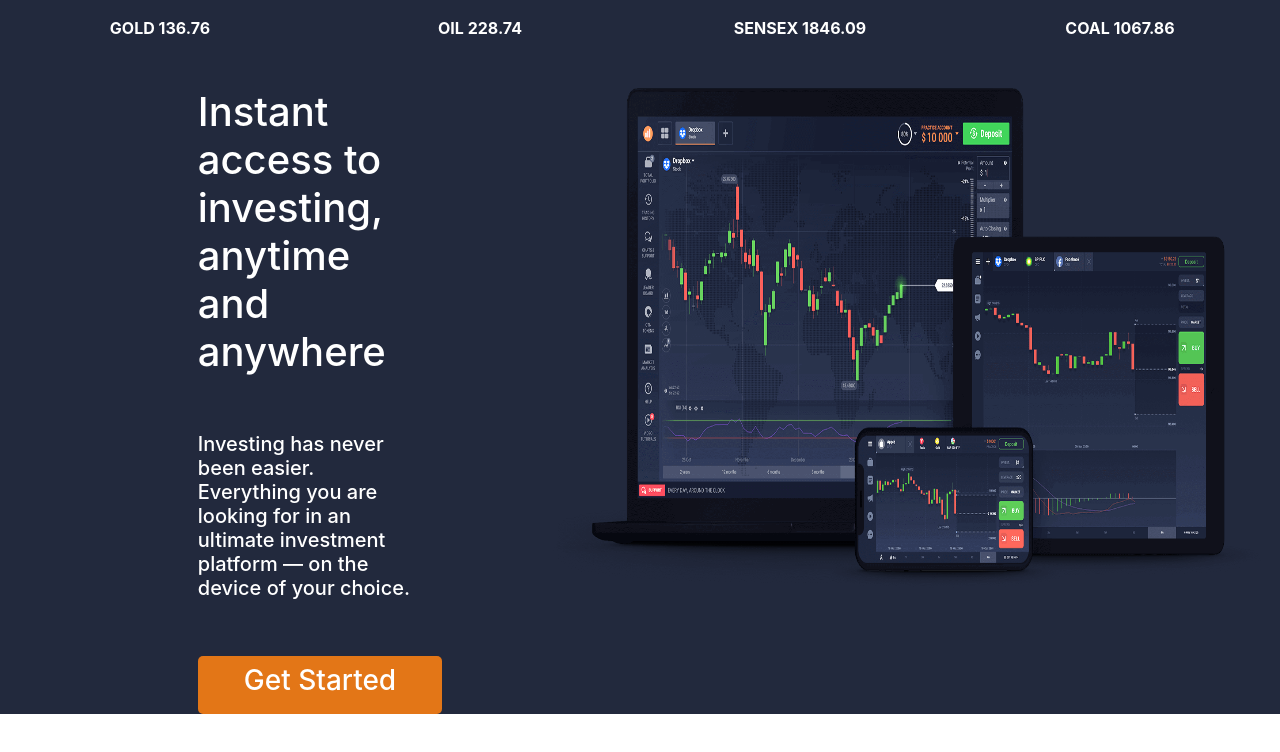
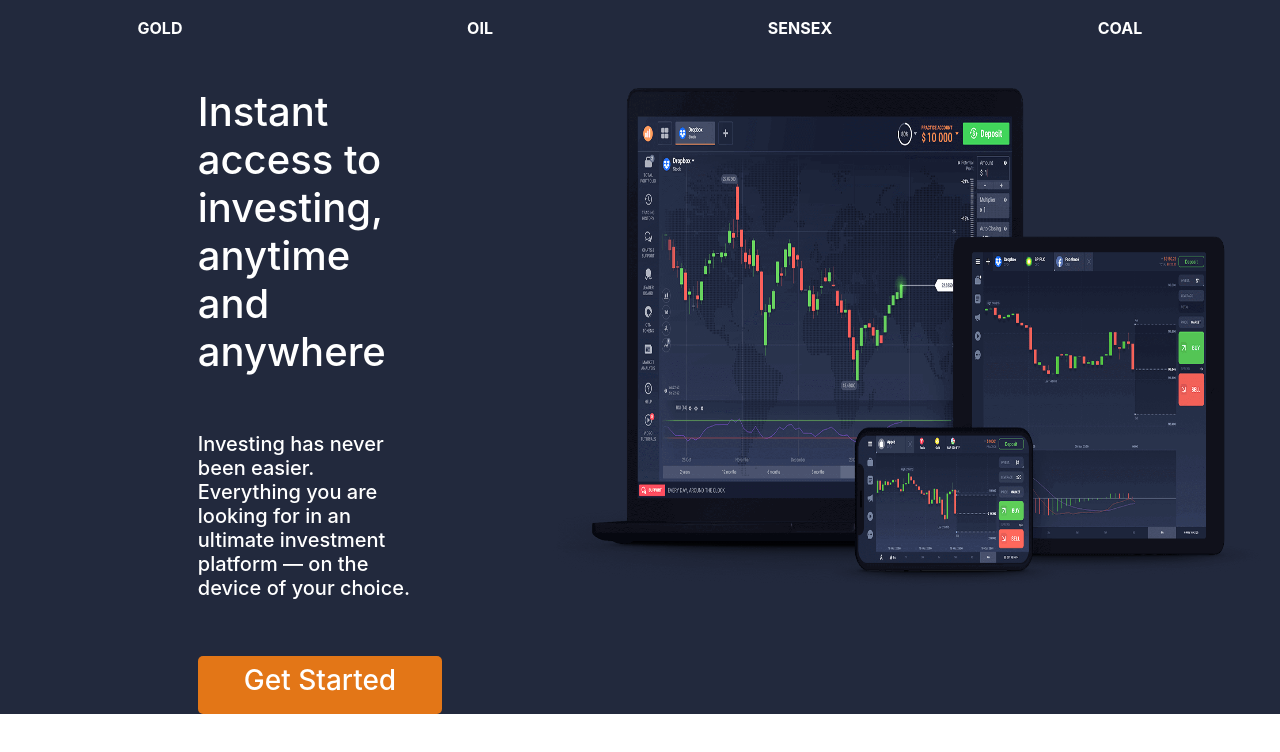
Before and after one commit to KaustubhJha-TUL-UpperFunnel/WTSem6, a React (Create React App) app: page / in a window 1280 px wide. Shown: the top 752 px of the page. Built offline with nearby package versions, Linux system fonts and the light colour scheme; no server answers.

Commit message:
updated navbar

```diff
--- /dev/null
+++ b/db.json
@@ -0,0 +1,8 @@
+{
+  "prices":[
+    {"gold": 42470,
+    "oil": 36.12,
+    "sensex": 29.231,
+    "coal": 34.02}
+  ]
+}
--- a/package.json
+++ b/package.json
@@ -8,6 +8,7 @@
     "@testing-library/user-event": "^7.2.1",
     "axios": "^0.19.2",
     "bootstrap": "^4.4.1",
+    "json-server": "^0.16.1",
     "node-sass": "^4.13.1",
     "react": "^16.12.0",
     "react-animate-on-scroll": "^2.1.5",
@@ -22,7 +23,8 @@
     "start": "react-scripts start",
     "build": "react-scripts build",
     "test": "react-scripts test",
-    "eject": "react-scripts eject"
+    "eject": "react-scripts eject",
+    "json:server": "json-server --watch db.json --port 3004"
   },
   "eslintConfig": {
     "extends": "react-app"
--- a/src/App.js
+++ b/src/App.js
@@ -6,7 +6,6 @@ import "./styles/spinner.css";
 import stockImage from "./Assets/stockImg.png";
 import TopNavBar from "./components/topNavbar";
 import axios from 'axios';
-import { findByLabelText } from '@testing-library/react';
 
 var timeseries = require("timeseries-analysis");
 
@@ -41,9 +40,19 @@ class App extends Component {
     forecastStarted:false,
     forecastedValue:0,
     actualValue:null,
-    year:0
+    year:0,
+    topNavbarData:null
   }
 
+  setNavbarData =()=>{
+    axios.get("https://wt-project-be33d.firebaseio.com/prices.json")
+    .then(response=>{
+      console.log(response)
+      this.setState(()=>({
+        topNavbarData:response.data
+      }))
+    })
+  }
 
   getData=(event)=>{
     if(this.state.forecastStarted){
@@ -143,7 +152,7 @@ class App extends Component {
       console.log(t);
       t.ma().lwma();
       //var processed = t.ma().output();
-      var chart_url = t.ma({period: 14}).chart() + "&chdl=" +"\"Data Values\"" +"&chtt=Data Values(x-axis) And Dates(y-axis)";
+      var chart_url = t.ma({period: 12}).chart() + "&chdl=" +"\"Data Values\"" +"&chtt=Data Values(x-axis) And Dates(y-axis)";
       //console.log(chart_url,processed)
 
       //For smoothening out the curve
@@ -187,6 +196,7 @@ class App extends Component {
   }
 
   componentDidMount(){
+    this.setNavbarData();
     this.getData();
 
     setInterval(this.getData,5000);
@@ -197,10 +207,10 @@ class App extends Component {
       <div>
           <Container className="wrap" fluid>
             <Row className="preheader justify-content-md-center">
-              <TopNavBar stockItem="GOLD" currentPrice="136.76"/>
-              <TopNavBar stockItem="OIL" currentPrice="228.74" />
-              <TopNavBar stockItem="SENSEX" currentPrice ="1846.09" />
-              <TopNavBar stockItem="COAL" currentPrice="1067.86" />
+              <TopNavBar stockItem="GOLD" priceData={this.state.topNavbarData===null ? null : this.state.topNavbarData.gold} />
+              <TopNavBar stockItem="OIL" priceData={this.state.topNavbarData===null ? null : this.state.topNavbarData.oil} />
+              <TopNavBar stockItem="SENSEX" priceData={this.state.topNavbarData===null ? null : this.state.topNavbarData.sensex}/>
+              <TopNavBar stockItem="COAL" priceData={this.state.topNavbarData===null ? null : this.state.topNavbarData.coal} />
             </Row>
             <Row  className="imageRow preheader justify-content">
               <Col xs md={4} lg={5} xl={5} >
@@ -232,7 +242,7 @@ class App extends Component {
             </Row>
           </Container>
           {
-            this.state.dataLoading===true ? <div className="loader spinnerContainer">Loading</div> : this.state.dataLoading === false ? this.transformData() : null
+            this.state.dataLoading===true ? <div className="loader spinnerContainer">Loading</div> : this.state.dataLoading === false ? this.transformData() : null //agar data load hogya he to matlab pura data load hogya
           }
           {
             this.state.forecastStarted===true ? (
--- a/src/components/topNavbar.js
+++ b/src/components/topNavbar.js
@@ -3,12 +3,18 @@ import {Col} from 'react-bootstrap';
 
 
 //GET https://www.quandl.com/api/v3/datasets/{database_code}/{dataset_code}/data.{return_for
+//853b2b2dc54d71bd5c083b684846a852853b2b2d
+
 
 class TopNavBar extends Component{
+    state={
+        price:null
+    }
     render(){
         return(
-            <Col className="text-center">
-                <strong>{this.props.stockItem} {this.props.currentPrice} </strong>
+            <Col className="text-center" onLoad={this.getData}>
+                {console.log(this.props)}
+                <strong>{this.props.stockItem} {this.props.priceData}</strong>
             </Col>
         )
     }
```
Also changed, not shown: 1 other file (tests, documents, lock files or other folders).
